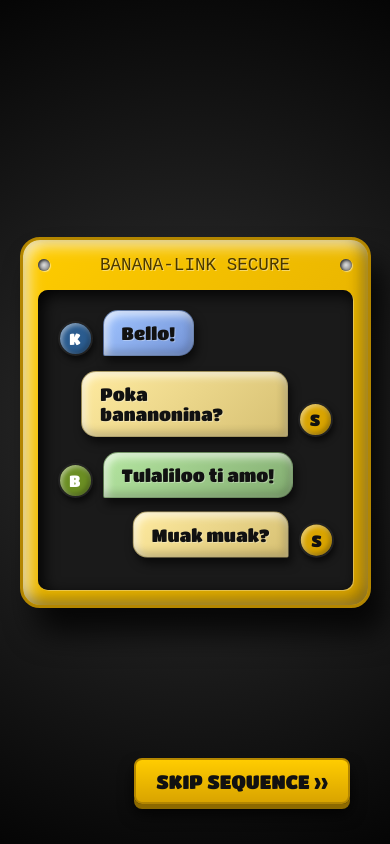
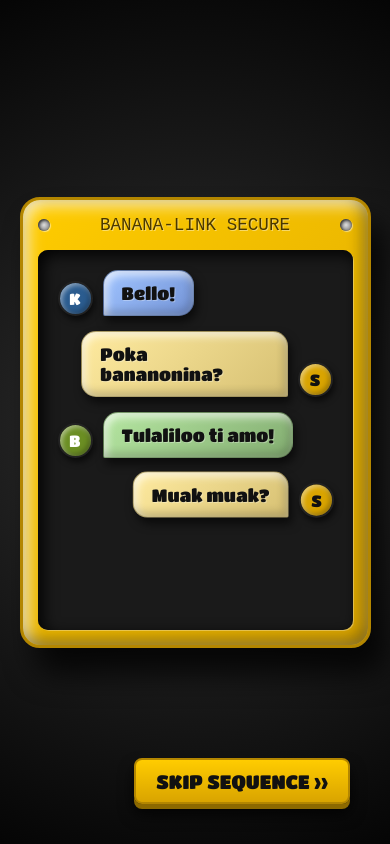
Before and after one commit to Jatin-74/Minionese-Rizz-Bot, a plain HTML site: page index.html in a window 390 px wide. Shown: the top 844 px of the page. Drawn offline with Linux system fonts and the light colour scheme.

Commit message:
Update style.css

```diff
--- a/style.css
+++ b/style.css
@@ -174,7 +174,7 @@ body {
     font-size: clamp(1.5rem, 8vw, 7rem);
     letter-spacing: 2px;
     color: #ffcc00;
-    margin-bottom: 10px;
+    margin-bottom: 35px;
     text-shadow: -2px -2px 0px #fff, 2px 2px 0px #d9a400, 0px 4px 0px #b38600, 0px 8px 0px #8c6900, 0px 15px 15px rgba(0,0,0,0.6);
     width: 100%;
     /* This strictly forces the text to stay on one single line */
@@ -396,12 +396,13 @@ textarea {
 @media (max-width: 768px) {
     /* Shrink PDA Intro */
     .pda-device { width: 95%; padding: 15px; }
-    .pda-screen { height: 300px; }
-
+    .pda-screen { height: 380px; }
+     overflow-y: auto;
     /* Shrink Hero Section */
     /* .hero-title font-size is now handled dynamically by clamp() above */
     .hero-tagline { font-size: 1.2rem; }
     .physical-signboard { padding: 40px 20px; }
+
 
     /* Workbench & Figures */
     #minion-stage { gap: 20px; }
```
